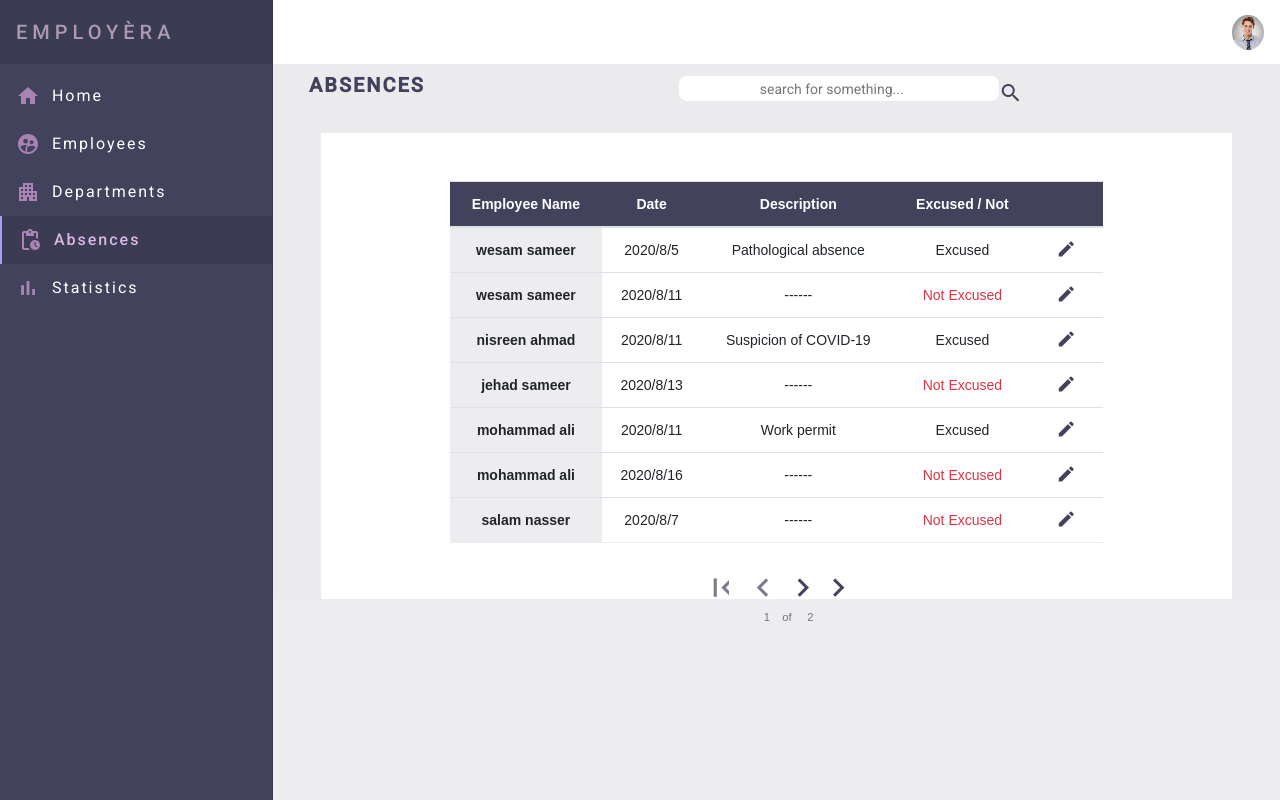
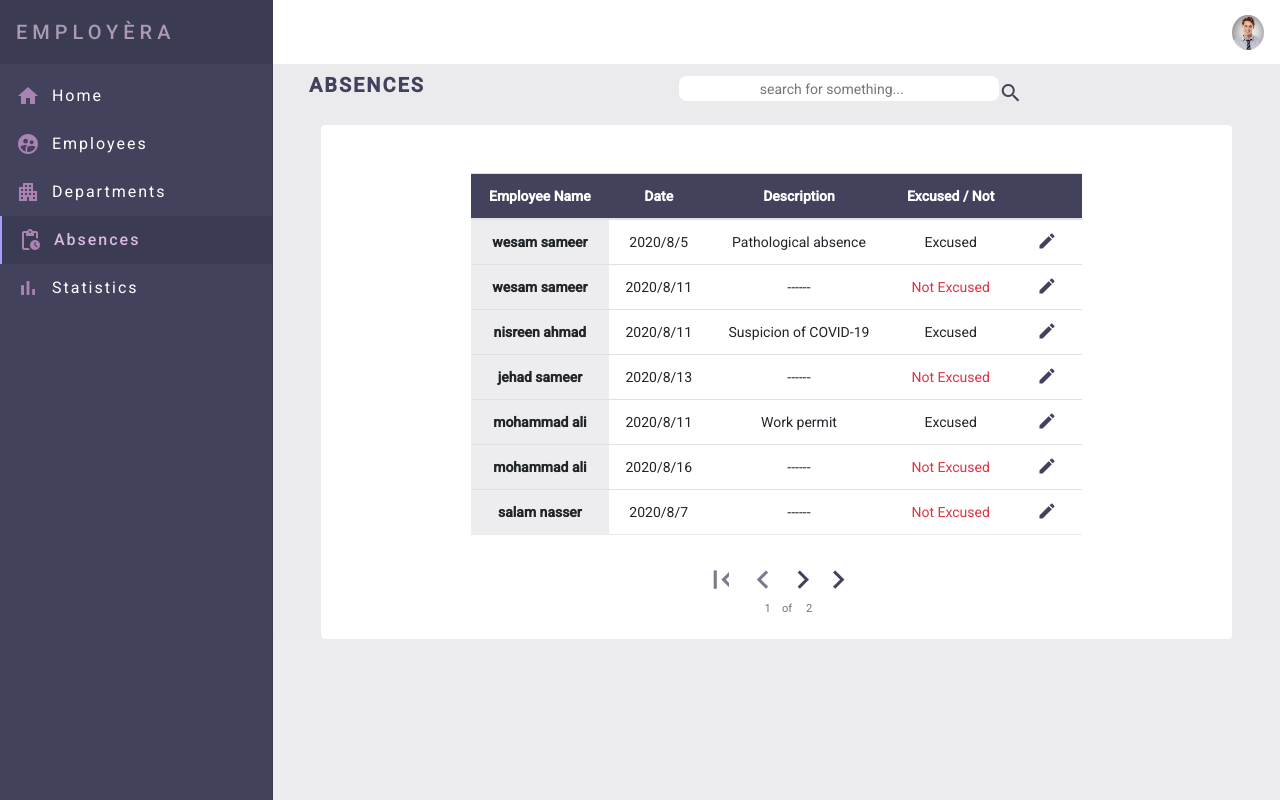
Before and after one commit to TameemHabash/Mini-HRMS, an Angular app: page /HR/absences in a window 1280 px wide. Built offline with nearby package versions, Linux system fonts and the light colour scheme.

Commit message:
STYLES COMMIT: fixed some styles for better UI

```diff
--- a/src/app/in-app/absences-page/absences-page.component.html
+++ b/src/app/in-app/absences-page/absences-page.component.html
@@ -2,9 +2,9 @@
   <h2 pageTitle class="page-title app-main-color font-weight-bold text-uppercase">Absences</h2>
   <span btn>&nbsp;</span>
 </app-content-header>
-<div class="abs-page-container row justify-content-center mx-5 mt-3">
-  <div class="col-auto mt-5 w-75">
-    <table class="table text-center">
+<div class="d-flex flex-column justify-content-center bg-white rounded mx-5 mt-2 p-5">
+
+  <table class="table text-center mx-auto w-75">
     <thead class="app-bg-main">
       <tr class="text-white">
         <th scope="col">Employee Name</th>
@@ -44,8 +44,7 @@
       </tr>
     </tbody>
   </table>
-  </div>
-  <div class="col-12 d-flex center">
+  <div class="w-100 d-flex center">
     <div class="w-25 paginator-container">
       <app-small-paginator [items]="absences" (changeSlide)="onChangeSlide($event)"></app-small-paginator>
     </div>
--- a/src/app/in-app/employees-page/employee-details-page/employee-details-page.component.html
+++ b/src/app/in-app/employees-page/employee-details-page/employee-details-page.component.html
@@ -6,7 +6,7 @@
     <i class="material-icons">arrow_back</i>
   </button>
 </app-content-header>
-<form (ngSubmit)="onUpdateEmployee()" #employeeForm="ngForm" class="details-box d-flex flex-column">
+<form (ngSubmit)="onUpdateEmployee()" #employeeForm="ngForm" class="details-box d-flex flex-column rounded">
 
   <div class="row">
     <div class="d-flex align-content-center col-6">
```
Lines whose indentation alone changed are shown as unchanged.
